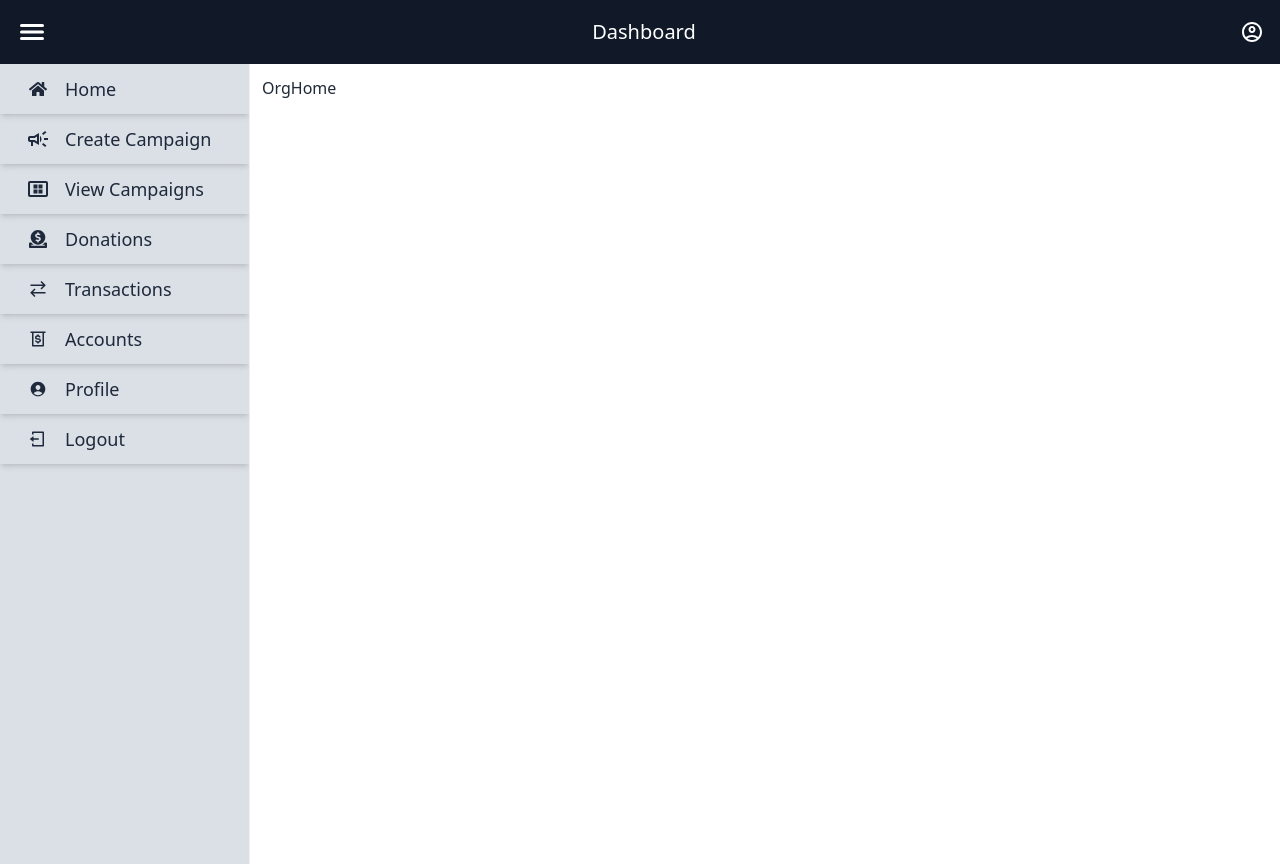
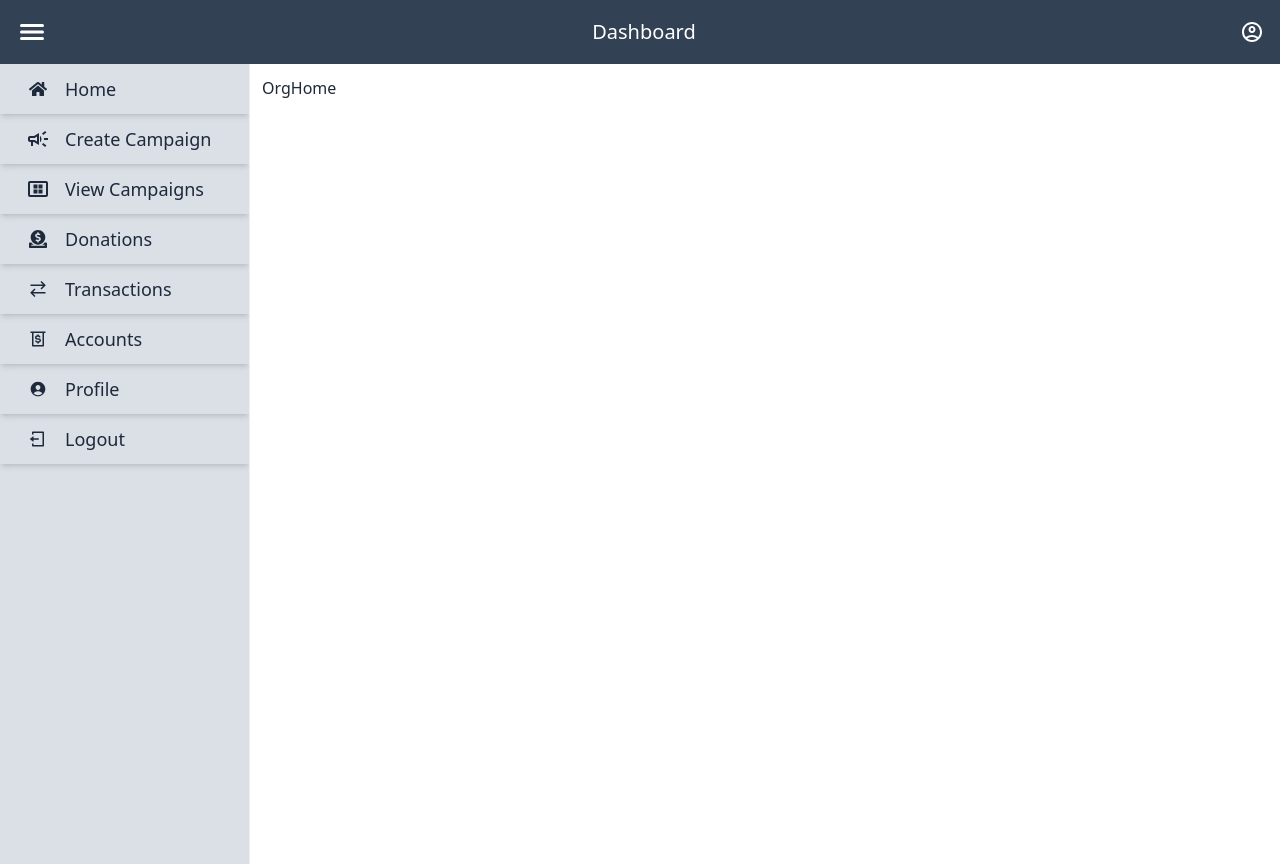
Before and after one commit to MuchokiDavid/Msaadafund-Frontend, a React (Create React App) app: page /org/dashboard in a window 1280 px wide. Shown: the top 866 px of the page. Built offline with nearby package versions, Linux system fonts and the light colour scheme; sample sign-in values are in the browser's storage.

Commit message:
Color changed

```diff
--- a/src/components/org-dashboard/DashboardNav.jsx
+++ b/src/components/org-dashboard/DashboardNav.jsx
@@ -15,7 +15,7 @@ function DashboardNav({toggleSidebar}) {
 
   return (
     <div>
-        <nav className="bg-gray-900 text-white flex justify-between items-center p-4">
+        <nav className="bg-slate-700 text-white flex justify-between items-center p-4">
 
             <button onClick={toggleSidebar} className="text-white focus:outline-none">
             <IoMenu className='w-8 h-8' />
```
